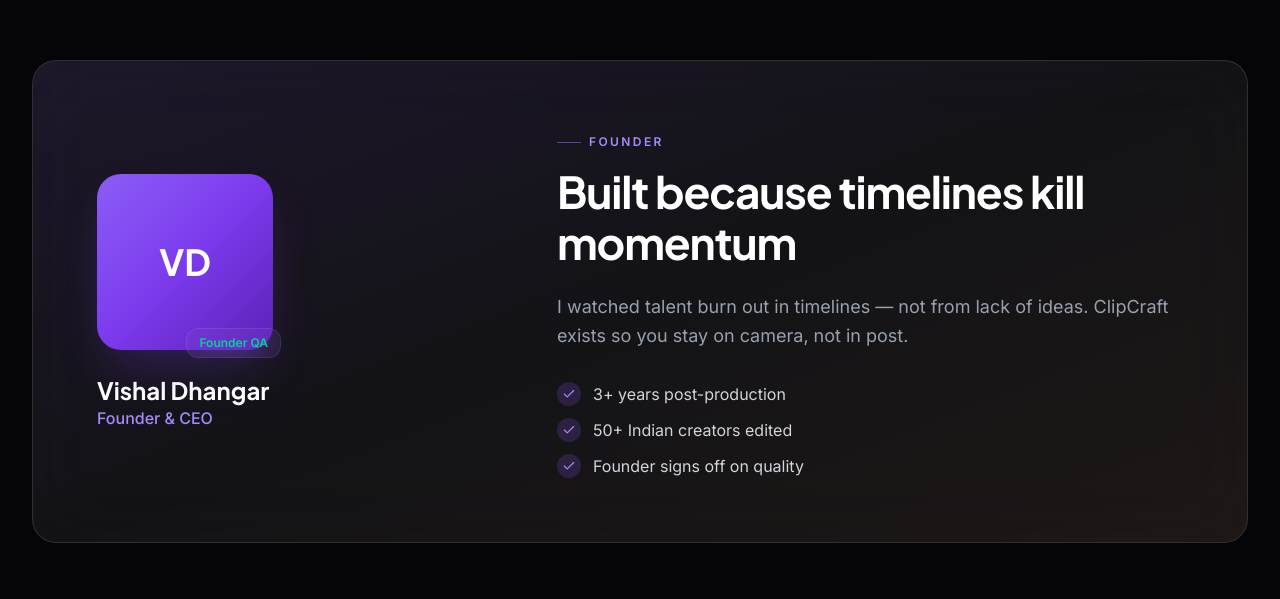
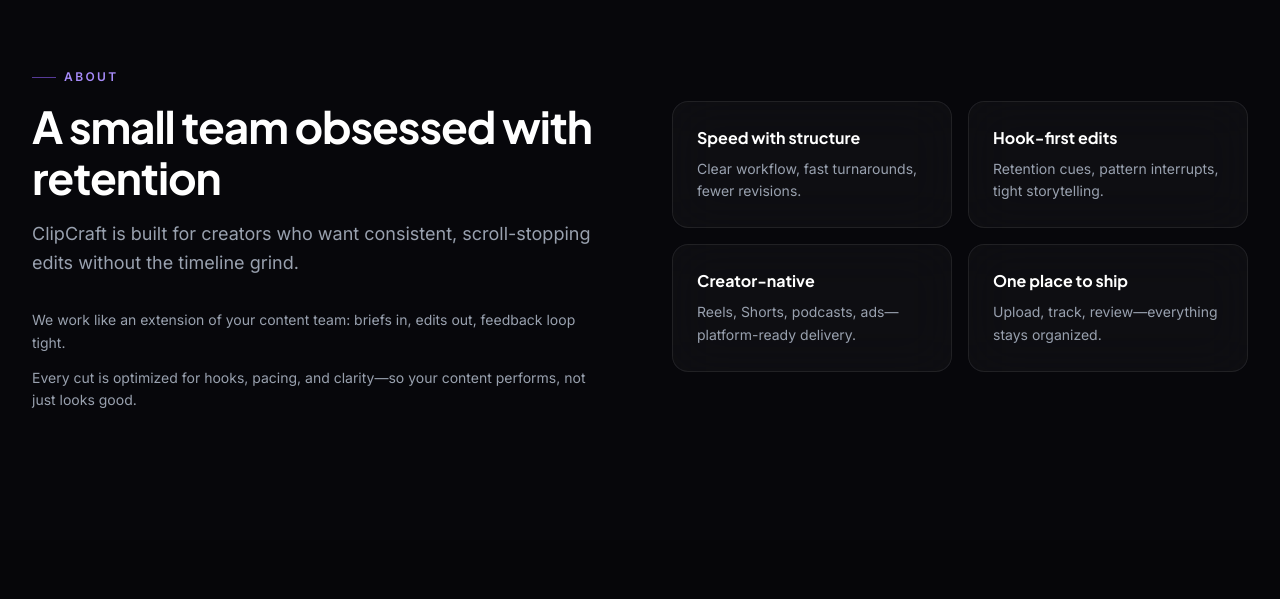
Before and after one commit to Vishal-16072000/ClipCraft, a React (Vite) app: page / in a window 1280 px wide. Shown: the part 6101-6700 px from the top of the page. Built offline with nearby package versions, Linux system fonts and the light colour scheme; no server answers.

Commit message:
Add about section

```diff
--- /dev/null
+++ b/src/components/sections/About.tsx
@@ -0,0 +1,64 @@
+import { SectionHeader } from "../ui/SectionHeader";
+
+export function About() {
+  return (
+    <section id="about" className="section-padding bg-surface-900/50">
+      <div className="mx-auto max-w-7xl px-4 sm:px-6 lg:px-8">
+        <div className="grid lg:grid-cols-2 gap-12 lg:gap-16 items-center">
+          <div>
+            <SectionHeader
+              align="left"
+              label="About"
+              title="A small team obsessed with retention"
+              description="ClipCraft is built for creators who want consistent, scroll-stopping edits without the timeline grind."
+            />
+
+            <div className="mt-8 space-y-3 text-sm text-gray-400 leading-relaxed">
+              <p>
+                We work like an extension of your content team: briefs in, edits
+                out, feedback loop tight.
+              </p>
+              <p>
+                Every cut is optimized for hooks, pacing, and clarity—so your
+                content performs, not just looks good.
+              </p>
+            </div>
+          </div>
+
+          <div className="grid sm:grid-cols-2 gap-4">
+            {[
+              {
+                title: "Speed with structure",
+                desc: "Clear workflow, fast turnarounds, fewer revisions.",
+              },
+              {
+                title: "Hook-first edits",
+                desc: "Retention cues, pattern interrupts, tight storytelling.",
+              },
+              {
+                title: "Creator-native",
+                desc: "Reels, Shorts, podcasts, ads—platform-ready delivery.",
+              },
+              {
+                title: "One place to ship",
+                desc: "Upload, track, review—everything stays organized.",
+              },
+            ].map((item) => (
+              <article
+                key={item.title}
+                className="glass rounded-2xl p-6 border border-white/5 hover:bg-white/5 transition-colors"
+              >
+                <h3 className="font-display text-base font-bold text-white">
+                  {item.title}
+                </h3>
+                <p className="mt-2 text-sm text-gray-400 leading-relaxed">
+                  {item.desc}
+                </p>
+              </article>
+            ))}
+          </div>
+        </div>
+      </div>
+    </section>
+  );
+}
--- a/src/pages/HomePage.tsx
+++ b/src/pages/HomePage.tsx
@@ -8,6 +8,7 @@
 import { Pricing } from "../components/sections/Pricing";
 import { Testimonials } from "../components/sections/Testimonials";
 import { Founder } from "../components/sections/Founder";
+import { About } from "../components/sections/About";
 import { FAQ } from "../components/sections/FAQ";
 import { FinalCTA } from "../components/sections/FinalCTA";
 
@@ -23,7 +24,8 @@
         <HowItWorks />
         <Pricing />
         <Testimonials />
-        <Founder />
+        {/* <Founder /> */}
+        <About />
         <FAQ />
         <FinalCTA />
       </main>
```
